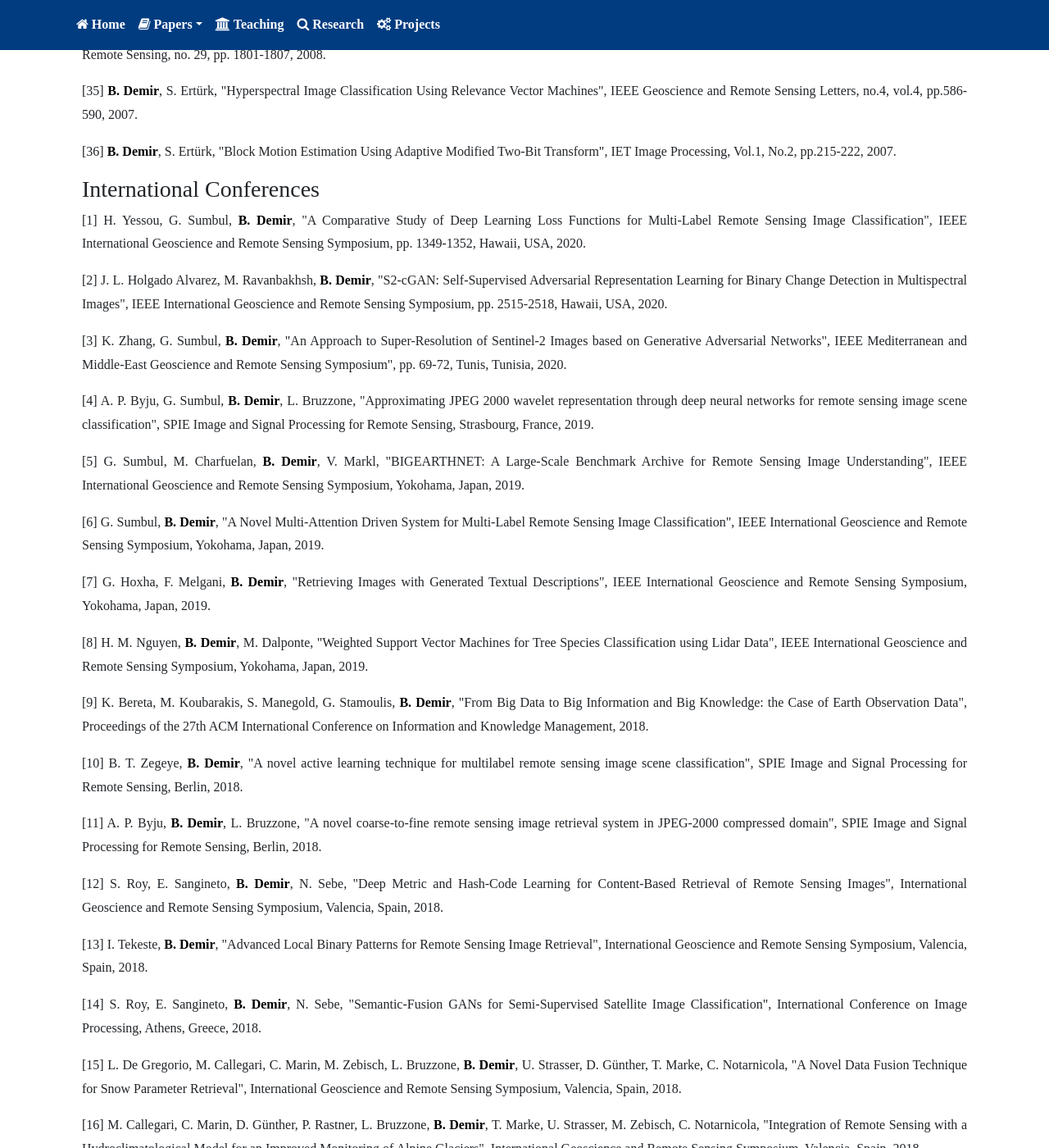
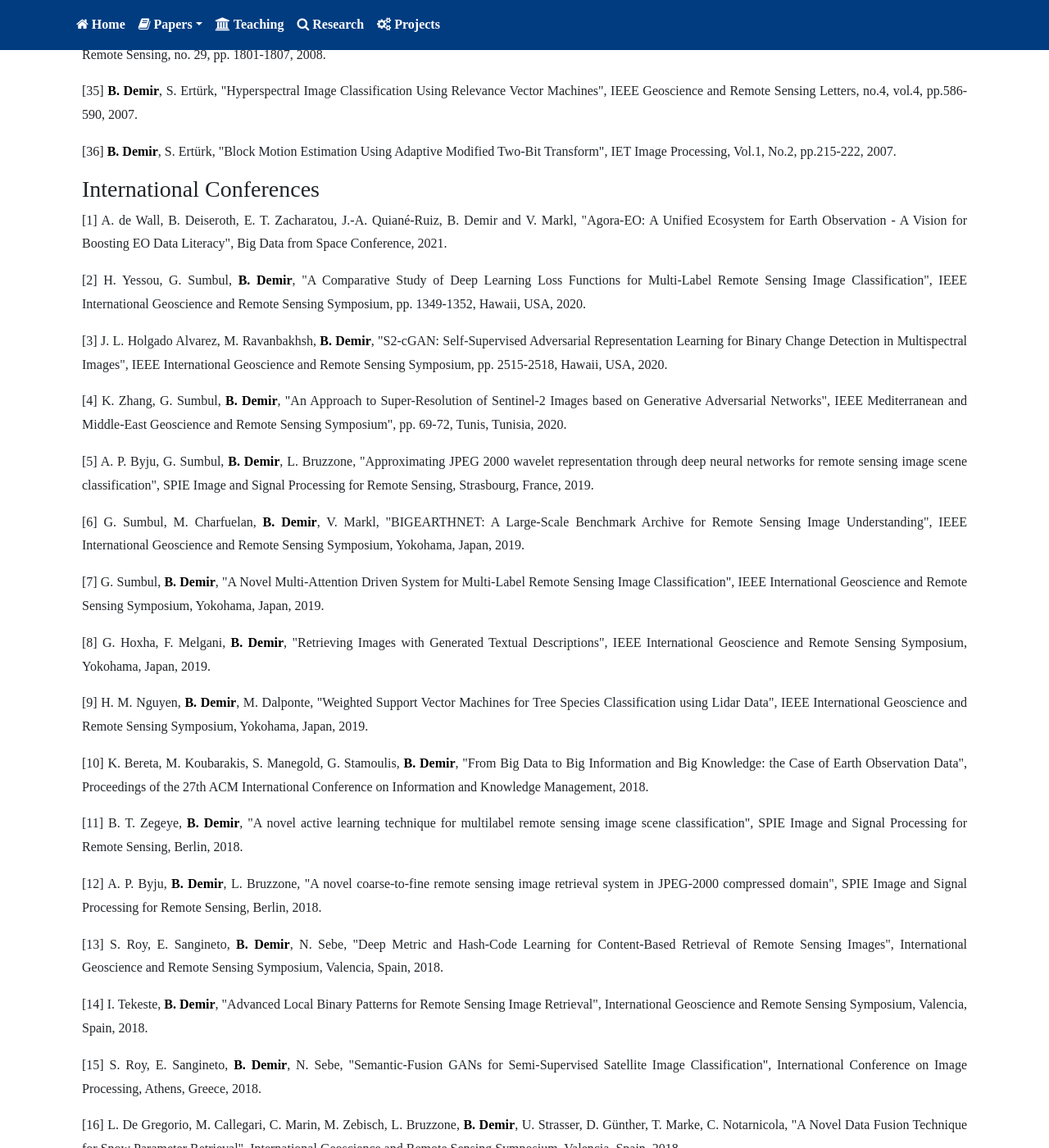
Before and after one commit to zafatar/bd, a Jekyll site: the page built from papers.md, in a window 1280 px wide and 1400 px high, scrolled down 2828 px. Shown: the whole window at 82% size. Built offline with Jekyll 4.4.1, drawn with Linux system fonts in a browser that asks for light colours; nearby versions of some CDN libraries; some web fonts are replaced; some of the changed text lies outside the part shown.

Commit message:
updated.

```diff
--- a/papers.md
+++ b/papers.md
@@ -98,6 +98,8 @@ guid: http://www.begumdemir.com/papers.html
 <h3>International Conferences</h3>
 
 <div class="container text-justify p-0">
+	<p>[<span class='intConf'></span>] A. de Wall, B. Deiseroth, E. T. Zacharatou, J.-A. Quiané-Ruiz, B. Demir and V. Markl, "Agora-EO: A Unified Ecosystem for Earth Observation - A Vision for Boosting EO Data Literacy", Big Data from Space Conference, 2021.</p>
+
 	<p>[<span class='intConf'></span>] H. Yessou, G. Sumbul, <span class="demir">B. Demir</span>, "A Comparative Study of Deep Learning Loss Functions for Multi-Label Remote Sensing Image Classification", IEEE International Geoscience and Remote Sensing Symposium, pp. 1349-1352, Hawaii, USA, 2020.</p>
 
 	<p>[<span class='intConf'></span>] J. L. Holgado Alvarez, M. Ravanbakhsh, <span class="demir">B. Demir</span>, "S2-cGAN: Self-Supervised Adversarial Representation Learning for Binary Change Detection in Multispectral Images", IEEE International Geoscience and Remote Sensing Symposium, pp. 2515-2518, Hawaii, USA, 2020.</p>
```
